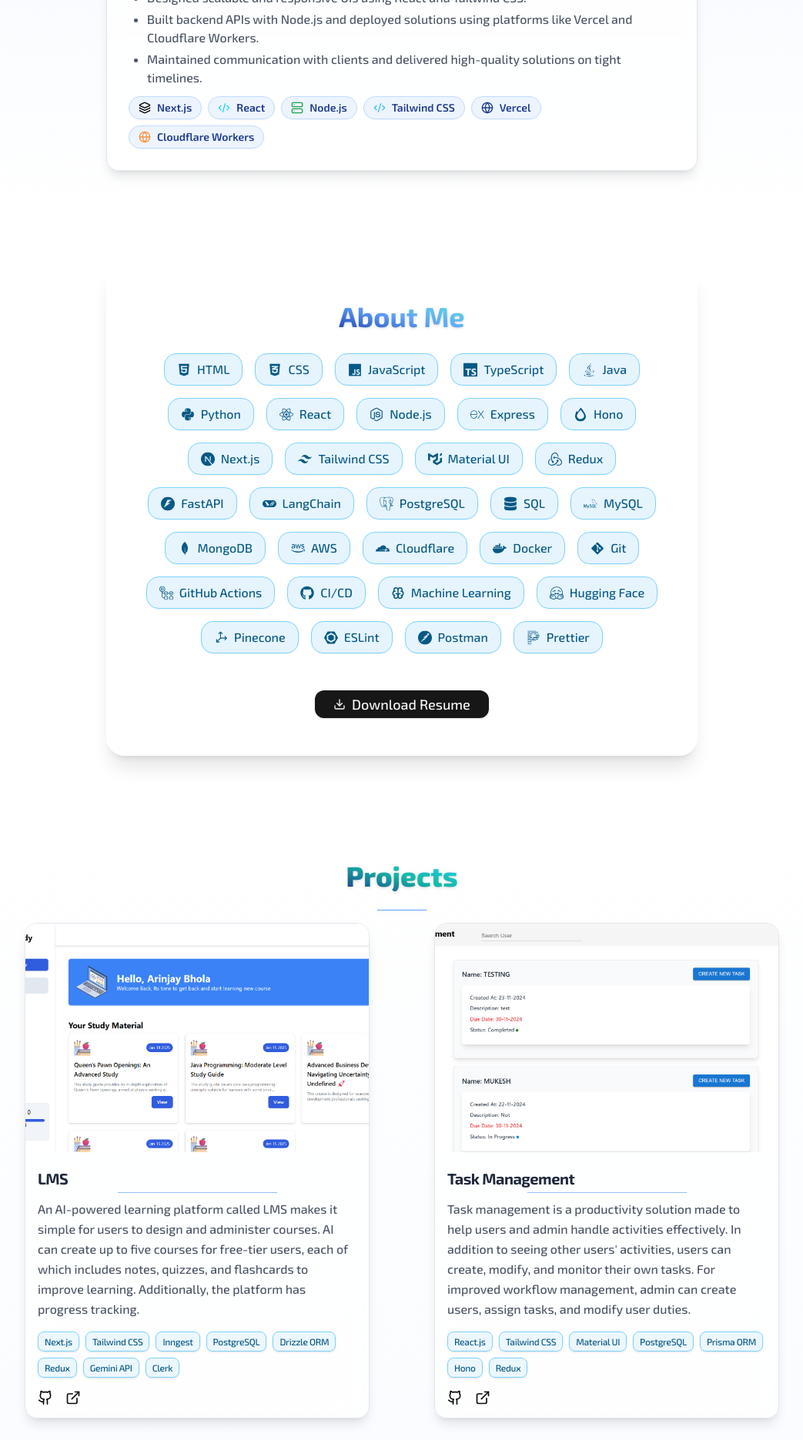
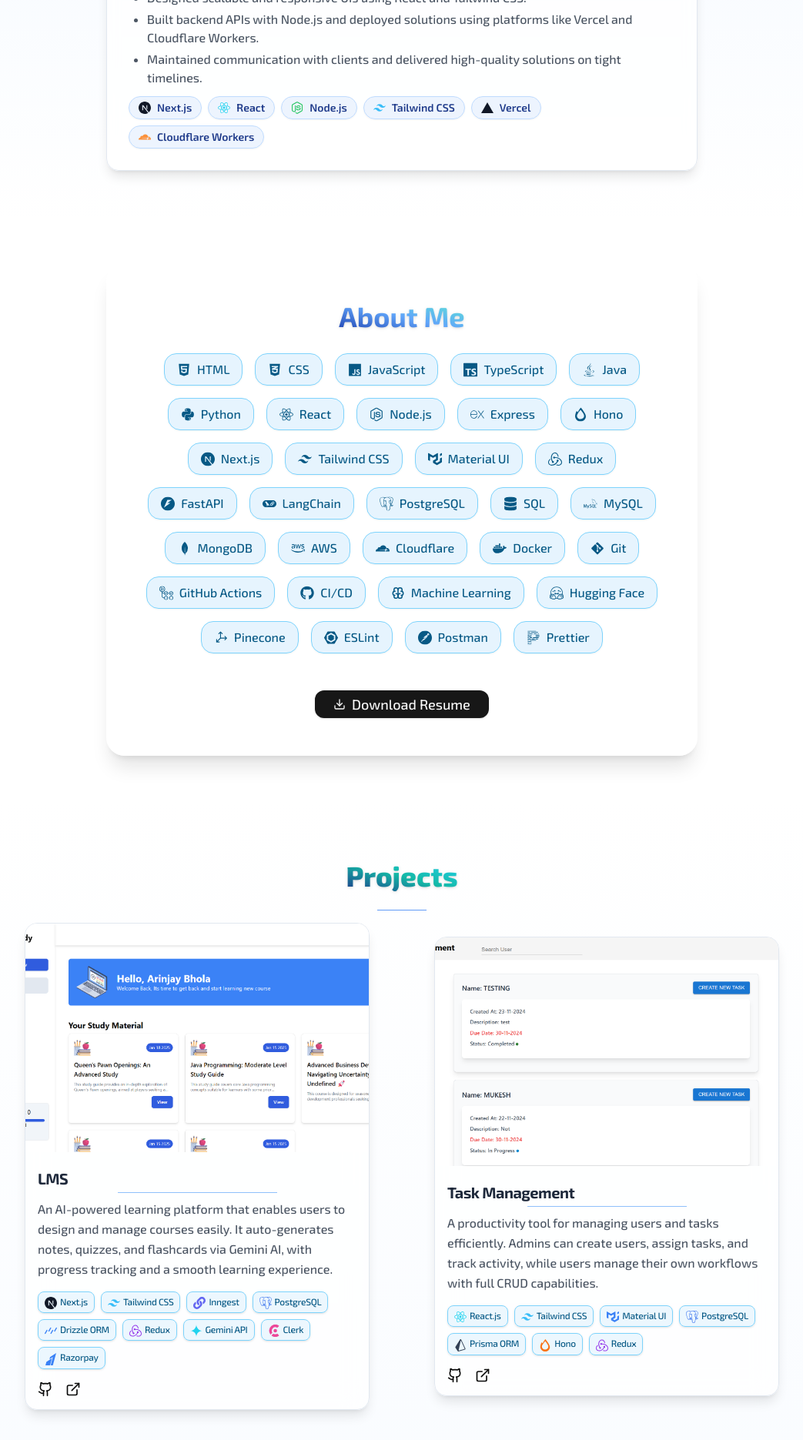
Before and after one commit to ArinjayBhola/Portfolio, a React (Vite) app: page / in a window 1280 px wide. Shown: the part 1400-3271 px from the top of the page at 77% size, without its empty margins (118-1161 px from the left). Built offline with nearby package versions, Linux system fonts and the light colour scheme; a web font is replaced by a local one.

Commit message:
logo update

```diff
--- a/src/components/Experience.tsx
+++ b/src/components/Experience.tsx
@@ -1,57 +1,59 @@
 import { motion } from "framer-motion";
-import { Briefcase, Globe, Server, Container, Code2, Cloud, Layers } from "lucide-react";
+import { FaReact, FaNodeJs, FaDocker } from "react-icons/fa";
+import { SiNextdotjs, SiSpringboot, SiVercel, SiCloudflare, SiTailwindcss } from "react-icons/si";
+import { MdWork, MdPublic } from "react-icons/md";
 
 const techIcons: Record<string, JSX.Element> = {
   Docker: (
-    <Container
-      className="inline mr-1"
+    <FaDocker
+      className="inline mr-1 text-sky-500"
       size={16}
     />
-  ), // Lucide Container
+  ),
   "React.js": (
-    <Code2
+    <FaReact
       className="inline mr-1 text-cyan-400"
       size={16}
     />
-  ), // code icon
+  ),
   React: (
-    <Code2
+    <FaReact
       className="inline mr-1 text-cyan-400"
       size={16}
     />
-  ), // code icon
+  ),
   "Node.js": (
-    <Server
-      className="inline mr-1 text-green-600"
+    <FaNodeJs
+      className="inline mr-1 text-green-500"
       size={16}
     />
-  ), // server icon
+  ),
   "Next.js": (
-    <Layers
-      className="inline mr-1 text-black dark:text-white"
+    <SiNextdotjs
+      className="inline mr-1 text-gray-900 dark:text-white"
       size={16}
     />
-  ), // layers for Next.js
+  ),
   "Spring Boot": (
-    <Cloud
+    <SiSpringboot
       className="inline mr-1 text-green-700"
       size={16}
     />
   ),
   Vercel: (
-    <Globe
-      className="inline mr-1"
+    <SiVercel
+      className="inline mr-1 text-gray-900 dark:text-white"
       size={16}
     />
   ),
   "Cloudflare Workers": (
-    <Globe
+    <SiCloudflare
       className="inline mr-1 text-orange-400"
       size={16}
     />
   ),
   "Tailwind CSS": (
-    <Code2
+    <SiTailwindcss
       className="inline mr-1 text-sky-400"
       size={16}
     />
@@ -68,9 +70,9 @@
         "Led debugging efforts and optimized page functionality to enhance overall user experience, resulting in improved performance and faster load times.",
         "Developed and implemented responsive web pages, driving a smoother and more efficient interaction for end-users.",
         "Collaborated cross-functionally with team members to identify performance bottlenecks, resolve technical issues, and deliver a seamless application experience.",
-        "Utilized Container to containerize and run the API, ensuring a consistent and isolated environment for development, testing, and deployment.",
+        "Containerized and deployed APIs using Docker, ensuring a consistent and isolated environment for development, testing, and production.",
       ],
-      technologies: ["React.js", "Node.js", "Container", "Tailwind CSS", "Container", "Spring Boot"],
+      technologies: ["React.js", "Node.js", "Docker", "Tailwind CSS", "Spring Boot"],
     },
     {
       role: "Freelance Full Stack Developer",
@@ -114,12 +116,12 @@
               aria-label={`Job at ${exp.company}`}>
               <div className="flex items-center gap-3 mb-2 flex-wrap">
                 {index === 0 ? (
-                  <Briefcase
+                  <MdWork
                     className="text-blue-600 dark:text-teal-300"
                     size={22}
                   />
                 ) : (
-                  <Globe
+                  <MdPublic
                     className="text-cyan-500"
                     size={22}
                   />
@@ -130,11 +132,13 @@
                 </span>
                 <span className="text-xs text-gray-500 ml-1">{exp.duration}</span>
               </div>
+
               <ul className="list-disc ml-6 text-gray-600 dark:text-gray-200/90 mb-1 space-y-1 font-medium">
                 {exp.description.map((line, i) => (
                   <li key={i}>{line}</li>
                 ))}
               </ul>
+
               <div className="flex flex-wrap gap-2 text-sm mt-3">
                 {exp.technologies.map((tech, i) => (
                   <span
--- a/src/components/Project.tsx
+++ b/src/components/Project.tsx
@@ -1,8 +1,135 @@
 import ProjectCard from "./ProjectCard";
 import { motion } from "framer-motion";
+import { FaReact, FaDocker, FaLink } from "react-icons/fa";
+import {
+  SiNextdotjs,
+  SiTailwindcss,
+  SiPostgresql,
+  SiPrisma,
+  SiRedux,
+  SiFirebase,
+  SiHono,
+  SiClerk,
+  SiGooglegemini,
+  SiMui,
+  SiVercel,
+  SiDrizzle,
+  SiRazorpay,
+} from "react-icons/si";
+
+const techIcons: Record<string, JSX.Element> = {
+  "Next.js": (
+    <SiNextdotjs
+      className="inline mr-1 text-gray-900 dark:text-white"
+      size={16}
+    />
+  ),
+  React: (
+    <FaReact
+      className="inline mr-1 text-cyan-400"
+      size={16}
+    />
+  ),
+  "React.js": (
+    <FaReact
+      className="inline mr-1 text-cyan-400"
+      size={16}
+    />
+  ),
+  "Tailwind CSS": (
+    <SiTailwindcss
+      className="inline mr-1 text-sky-400"
+      size={16}
+    />
+  ),
+  PostgreSQL: (
+    <SiPostgresql
+      className="inline mr-1 text-blue-600"
+      size={16}
+    />
+  ),
+  "Prisma ORM": (
+    <SiPrisma
+      className="inline mr-1 text-slate-700 dark:text-white"
+      size={16}
+    />
+  ),
+  Redux: (
+    <SiRedux
+      className="inline mr-1 text-purple-600"
+      size={16}
+    />
+  ),
+  Firebase: (
+    <SiFirebase
+      className="inline mr-1 text-amber-500"
+      size={16}
+    />
+  ),
+  "Gemini API": (
+    <SiGooglegemini
+      className="inline mr-1 text-cyan-400"
+      size={16}
+    />
+  ),
+  "Material UI": (
+    <SiMui
+      className="inline mr-1 text-blue-500"
+      size={16}
+    />
+  ),
+  Hono: (
+    <SiHono
+      className="inline mr-1 text-orange-500"
+      size={16}
+    />
+  ),
+  Inngest: (
+    <FaLink
+      className="inline mr-1 text-indigo-500"
+      size={16}
+    />
+  ),
+  Clerk: (
+    <SiClerk
+      className="inline mr-1 text-pink-500"
+      size={16}
+    />
+  ),
+  "TMDB API": (
+    <FaLink
+      className="inline mr-1 text-green-600"
+      size={16}
+    />
+  ),
+  Vercel: (
+    <SiVercel
+      className="inline mr-1 text-gray-900 dark:text-white"
+      size={16}
+    />
+  ),
+  Docker: (
+    <FaDocker
+      className="inline mr-1 text-sky-500"
+      size={16}
+    />
+  ),
+  "Drizzle ORM": (
+    <SiDrizzle
+      className="inline mr-1 text-blue-500"
+      size={16}
+    />
+  ),
+  Razorpay: (
+    <SiRazorpay
+      className="inline mr-1 text-blue-500"
+      size={16}
+    />
+  ),
+};
 
 const Project = () => {
-  const project = [
+  const projects = [
     {
       id: "1",
       image: "./lms.png",
@@ -10,8 +137,18 @@
       githubLink: "https://github.com/ArinjayBhola/LMS",
       liveUrl: "https://lms-opal-gamma.vercel.app/dashboard",
       description:
-        "An AI-powered learning platform called LMS makes it simple for users to design and administer courses. AI can create up to five courses for free-tier users, each of which includes notes, quizzes, and flashcards to improve learning. Additionally, the platform has progress tracking.",
-      techStack: ["Next.js", "Tailwind CSS", "Inngest", "PostgreSQL", "Drizzle ORM", "Redux", "Gemini API", "Clerk"],
+        "An AI-powered learning platform that enables users to design and manage courses easily. It auto-generates notes, quizzes, and flashcards via Gemini AI, with progress tracking and a smooth learning experience.",
+      techStack: [
+        "Next.js",
+        "Tailwind CSS",
+        "Inngest",
+        "PostgreSQL",
+        "Drizzle ORM",
+        "Redux",
+        "Gemini API",
+        "Clerk",
+        "Razorpay",
+      ],
     },
     {
       id: "2",
@@ -20,7 +157,7 @@
       githubLink: "https://github.com/ArinjayBhola/Task-Managment",
       liveUrl: "https://task-managment-8ihr.vercel.app/",
       description:
-        "Task management is a productivity solution made to help users and admin handle activities effectively. In addition to seeing other users' activities, users can create, modify, and monitor their own tasks. For improved workflow management, admin can create users, assign tasks, and modify user duties.",
+        "A productivity tool for managing users and tasks efficiently. Admins can create users, assign tasks, and track activity, while users manage their own workflows with full CRUD capabilities.",
       techStack: ["React.js", "Tailwind CSS", "Material UI", "PostgreSQL", "Prisma ORM", "Hono", "Redux"],
     },
     {
@@ -30,7 +167,7 @@
       githubLink: "https://github.com/ArinjayBhola/Aao-Likhen",
       liveUrl: "https://aao-likhen.vercel.app/signin",
       description:
-        "Authenticated users can write, share, and read blogs on the Aao Likhen platform. Users can create a collaborative writing community by publishing their own blogs and reading other people's writing.",
+        "A blogging platform where authenticated users can write, share, and read blogs, fostering a collaborative writing community.",
       techStack: ["React.js", "Tailwind CSS", "Hono", "PostgreSQL", "Prisma ORM"],
     },
     {
@@ -40,7 +177,7 @@
       githubLink: "https://github.com/ArinjayBhola/Netflix-Clone",
       liveUrl: "https://netflix-clone-dun-eta.vercel.app/browse",
       description:
-        "In Netflix Clone users gets authenticated via Firebase, add movies to a watchlist, and watch trailers. It features an AI-powered recommendation page, allowing users to search for any genre, with Gemini AI providing tailored suggestions.",
+        "A Netflix-inspired app with Firebase authentication, watchlist management, and AI-powered movie recommendations using Gemini API and TMDB.",
       techStack: ["React.js", "Tailwind CSS", "Firebase", "Gemini API", "TMDB API"],
     },
     {
@@ -50,7 +187,7 @@
       githubLink: "https://github.com/ArinjayBhola/Youtube",
       liveUrl: "https://youtube-delta-two.vercel.app/",
       description:
-        "In YouTube Clone users can watch YouTube videos and search for videos with infinite scrolling for a seamless browsing experience.",
+        "A YouTube clone allowing users to search and watch videos with infinite scrolling for a seamless experience.",
       techStack: ["React.js", "Tailwind CSS", "Redux"],
     },
   ];
@@ -58,16 +195,14 @@
   return (
     <section
       className="w-full px-4 py-20 flex justify-center bg-gradient-to-b from-white/60 via-blue-50/40 dark:from-slate-900/90 dark:via-slate-800/80 to-transparent"
-      id="projects"
-    >
+      id="projects">
       <div className="w-full max-w-screen-lg flex flex-col items-center">
         <motion.h2
           initial={{ opacity: 0, y: 16 }}
           whileInView={{ opacity: 1, y: 0 }}
           viewport={{ once: true, amount: 0.6 }}
           transition={{ duration: 0.7 }}
-          className="text-3xl sm:text-4xl font-extrabold text-center mb-2 bg-gradient-to-tr from-blue-900 via-teal-500 to-cyan-400 dark:from-blue-200 dark:via-cyan-300 dark:to-teal-200 bg-clip-text text-transparent drop-shadow"
-        >
+          className="text-3xl sm:text-4xl font-extrabold text-center mb-2 bg-gradient-to-tr from-blue-900 via-teal-500 to-cyan-400 dark:from-blue-200 dark:via-cyan-300 dark:to-teal-200 bg-clip-text text-transparent drop-shadow">
           Projects
         </motion.h2>
         <div className="border-b border-blue-500 dark:border-cyan-700 w-16 my-4 opacity-80"></div>
@@ -77,9 +212,8 @@
           initial="hidden"
           whileInView="visible"
           viewport={{ once: true, amount: 0.15 }}
-          transition={{ staggerChildren: 0.12 }}
-        >
-          {project.map((p) => (
+          transition={{ staggerChildren: 0.12 }}>
+          {projects.map((p) => (
             <ProjectCard
               key={p.id}
               github={p.githubLink}
@@ -87,7 +221,14 @@
               title={p.title}
               description={p.description}
               image={p.image}
-              stack={p.techStack}
+              stack={p.techStack.map((tech, i) => (
+                <span
+                  key={i}
+                  className="">
+                  <span>{techIcons[tech] || null}</span>
+                  {tech}
+                </span>
+              ))}
             />
           ))}
         </motion.div>
--- a/src/components/ProjectCard.tsx
+++ b/src/components/ProjectCard.tsx
@@ -7,7 +7,7 @@
   title: string;
   description: string;
   image: string;
-  stack: string[];
+  stack: React.ReactNode[];
 }
 
 const ProjectCard = ({ github, url, title, description, image, stack }: ProjectCardProps) => {
@@ -21,8 +21,7 @@
       transition={{ duration: 0.5 }}
       className="flex flex-col gap-2 rounded-2xl border border-slate-200 dark:border-slate-800 glass-card shadow-lg overflow-hidden bg-white/70 dark:bg-black/70 backdrop-blur-lg min-h-[340px] w-full max-w-md transition-all group"
       tabIndex={0}
-      aria-label={`${title} project`}
-    >
+      aria-label={`${title} project`}>
       <div className="w-full aspect-[3/2] overflow-hidden bg-gradient-to-tr from-slate-200/70 via-sky-100/50 to-teal-100/40 dark:from-slate-800/70 dark:via-sky-900/50">
         <img
           src={image}
@@ -33,20 +32,15 @@
       </div>
       <div className="flex flex-col flex-1 px-4 pb-4 pt-2 justify-between">
         <div>
-          <h3 className="text-xl font-bold mt-1 tracking-tight mb-1 text-slate-800 dark:text-slate-100">
-            {title}
-          </h3>
+          <h3 className="text-xl font-bold mt-1 tracking-tight mb-1 text-slate-800 dark:text-slate-100">{title}</h3>
           <div className="border-b border-blue-400 dark:border-teal-600 w-1/2 mx-auto opacity-70 mb-2"></div>
-          <p className="font-medium text-gray-600 dark:text-gray-200 mb-2 leading-relaxed">
-            {description}
-          </p>
+          <p className="font-medium text-gray-600 dark:text-gray-200 mb-2 leading-relaxed">{description}</p>
         </div>
         <div className="flex flex-wrap gap-2 my-2">
           {stack.map((tech, index) => (
             <span
               key={index}
-              className="bg-sky-100/60 dark:bg-sky-900/40 border border-sky-300 dark:border-sky-600 text-sky-800 dark:text-sky-200 py-1 px-2 rounded-lg font-medium glassy text-xs tracking-tight shadow backdrop-blur select-none"
-            >
+              className="bg-sky-100/60 dark:bg-sky-900/40 border border-sky-300 dark:border-sky-600 text-sky-800 dark:text-sky-200 py-1 px-2 rounded-lg font-medium glassy text-xs tracking-tight shadow backdrop-blur select-none">
               {tech}
             </span>
           ))}
@@ -57,8 +51,7 @@
             target="_blank"
             rel="noopener noreferrer"
             aria-label="View source on GitHub"
-            className="hover:text-slate-900 dark:hover:text-white transition-colors"
-          >
+            className="hover:text-slate-900 dark:hover:text-white transition-colors">
             <Github size={20} />
           </a>
           <a
@@ -66,8 +59,7 @@
             target="_blank"
             rel="noopener noreferrer"
             aria-label="Visit live project"
-            className="hover:text-blue-500 dark:hover:text-cyan-300 transition-colors"
-          >
+            className="hover:text-blue-500 dark:hover:text-cyan-300 transition-colors">
             <ExternalLink size={20} />
           </a>
         </div>
```
